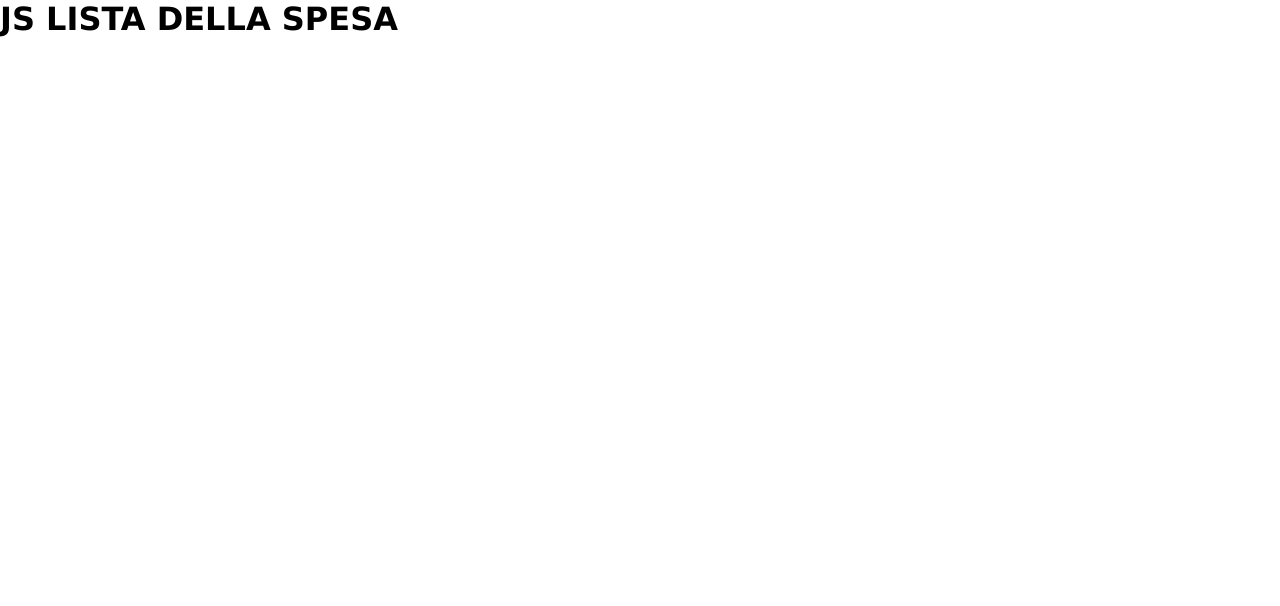
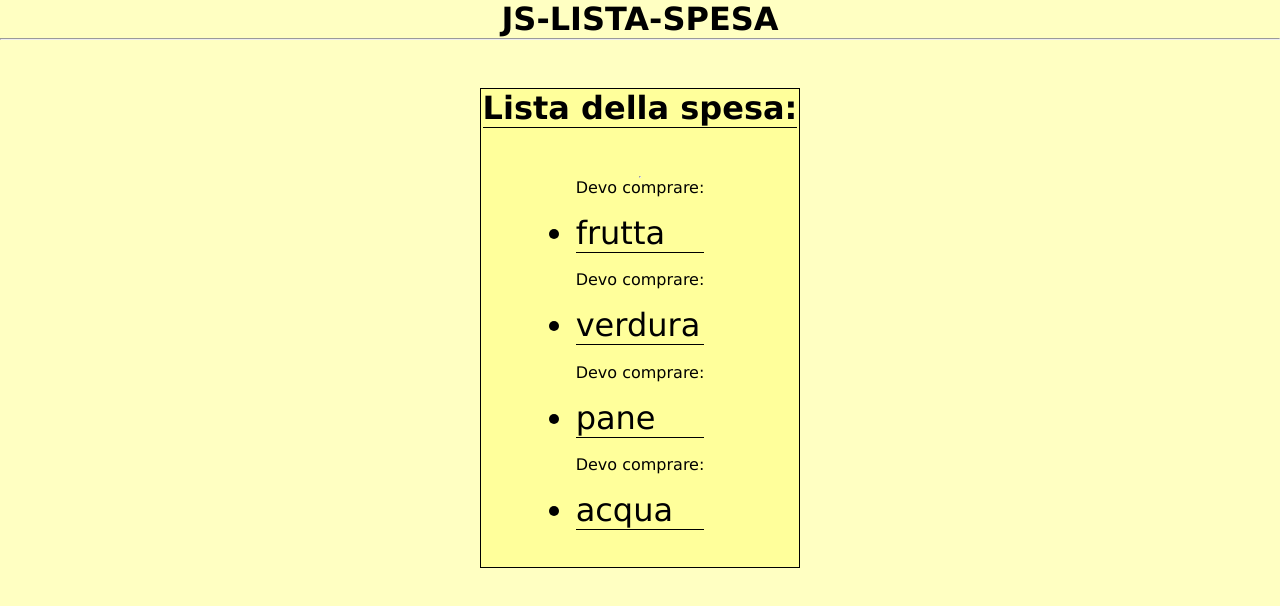
Before and after one commit to matteocalonaci/js-lista-spesa, a plain HTML site: page index.html in a window 1280 px wide. Drawn offline with Linux system fonts and the light colour scheme.

Commit message:
M3 - (stampa in pagina)

```diff
--- a/CSS/style.css
+++ b/CSS/style.css
@@ -4,3 +4,44 @@
     padding: 0;
     font-family: Verdana, Geneva, Tahoma, sans-serif;
 }
+
+body {
+    background-color: rgba(255, 255, 0, 0.238);
+}
+
+.container {
+    display: flex;
+    justify-content: flex-start;
+    align-items: center;
+    flex-direction: column;
+    background-color: rgba(255, 255, 0, 0.200);
+    width: 20rem;
+    height: 30rem;
+    margin: auto;
+    margin-top: 3rem;
+    border: 0.01rem solid black;
+}
+
+h1 {
+    text-align: center;
+}
+
+h3 {
+    margin-bottom: 3rem;
+    font-size: 2rem;
+    border-bottom: 0.02rem solid black;
+
+}
+
+ul {
+    display: flex;
+    flex-direction: column;
+    justify-content: space-between;
+    height: 22rem;
+
+}
+
+li {
+    border-bottom: 0.01rem solid black;
+    font-size: 2rem;
+}
--- a/JS/main.js
+++ b/JS/main.js
@@ -25,6 +25,11 @@ console.log("Nella mia lista ci sono:", myList);
 const myListLength = myList.length;
 console.log("La mia lista è lunga:", myListLength);
 
+
+// aggiungo del contenuto alla mia ul
+
+const myListContainer = document.querySelector("ul");
+
 // inizio un ciclo FOR
 
 // for (i = 0; i < myListLength; i++) {
@@ -47,6 +52,13 @@ while (i < myListLength) {
     const myListElement = myList[i];
     console.log("Nella mia lista c'è:", myListElement);
 
+    const liElement = document.createElement("li");
+    liElement.innerText = myListElement;
+    myListContainer.append("Devo comprare:", liElement);
+
     // istruzioni per terminare il ciclo
     i++
 }
+
+//Reset in caso venga riutilizzata in futuro
+i = 0;
--- a/index.html
+++ b/index.html
@@ -19,13 +19,17 @@
 
 <body>
     <!-- - creo il titolo dell'esercizio -->
+    <h1>JS-LISTA-SPESA</h1>
+    <hr>
 
-    <h1>JS LISTA DELLA SPESA</h1>
-
-    <!-- creo il carrello della spesa -->
-    <ul>
-
-    </ul>
+    <div class="container">
+        <h3>Lista della spesa:</h3>
+        <hr>
+        <!-- creo il carrello della spesa -->
+        <ul>
+            <!-- vado ad inserire li con js -->
+        </ul>
+    </div>
 
     <!-- - collegamento foglio javaScript -->
 
```
Also changed, not shown: IMG/img list.jpg (added).
